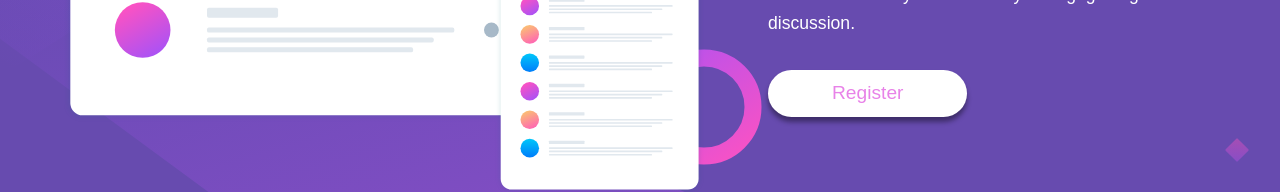
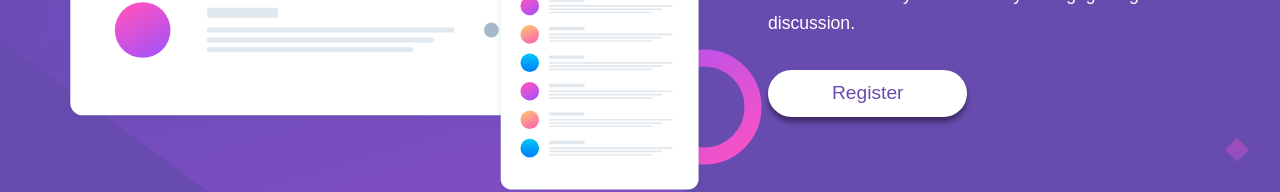
Before and after one commit to horsirhon/huddle-landing-page, a plain HTML site: page index.html in a window 1280 px wide. Shown: the part 456-648 px from the top of the page. Drawn offline with nearby package versions, Linux system fonts and the light colour scheme.

Commit message:
Update style.css

```diff
--- a/style.css
+++ b/style.css
@@ -59,7 +59,7 @@ section div p {
 section div a {
     display: inline-block;
     text-decoration: none;
-    color: var(--soft-magenta);
+    color: var(--violet);
     background-color: white;
     border-radius: 3rem;
     border-radius: 3rem;
```
